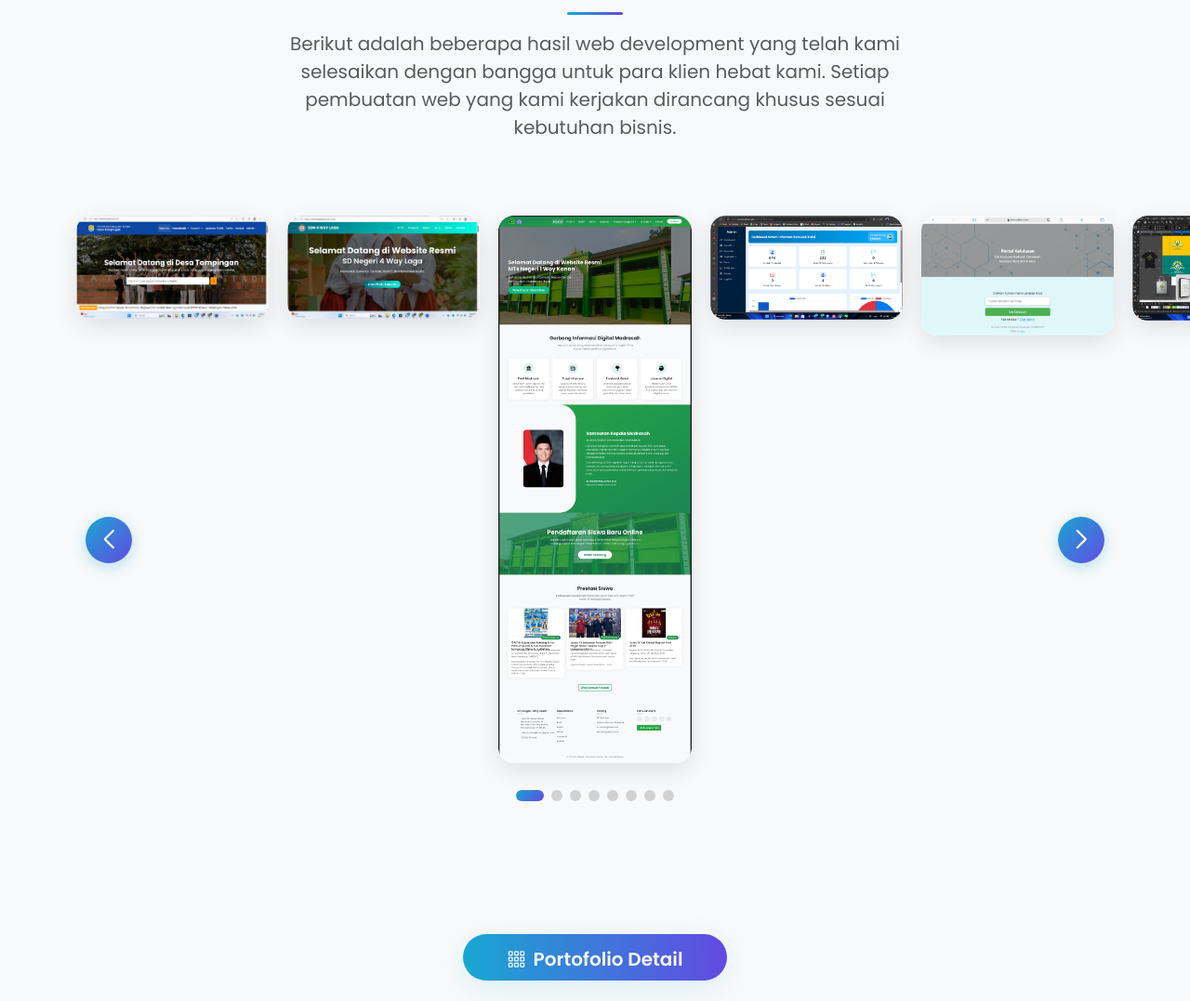
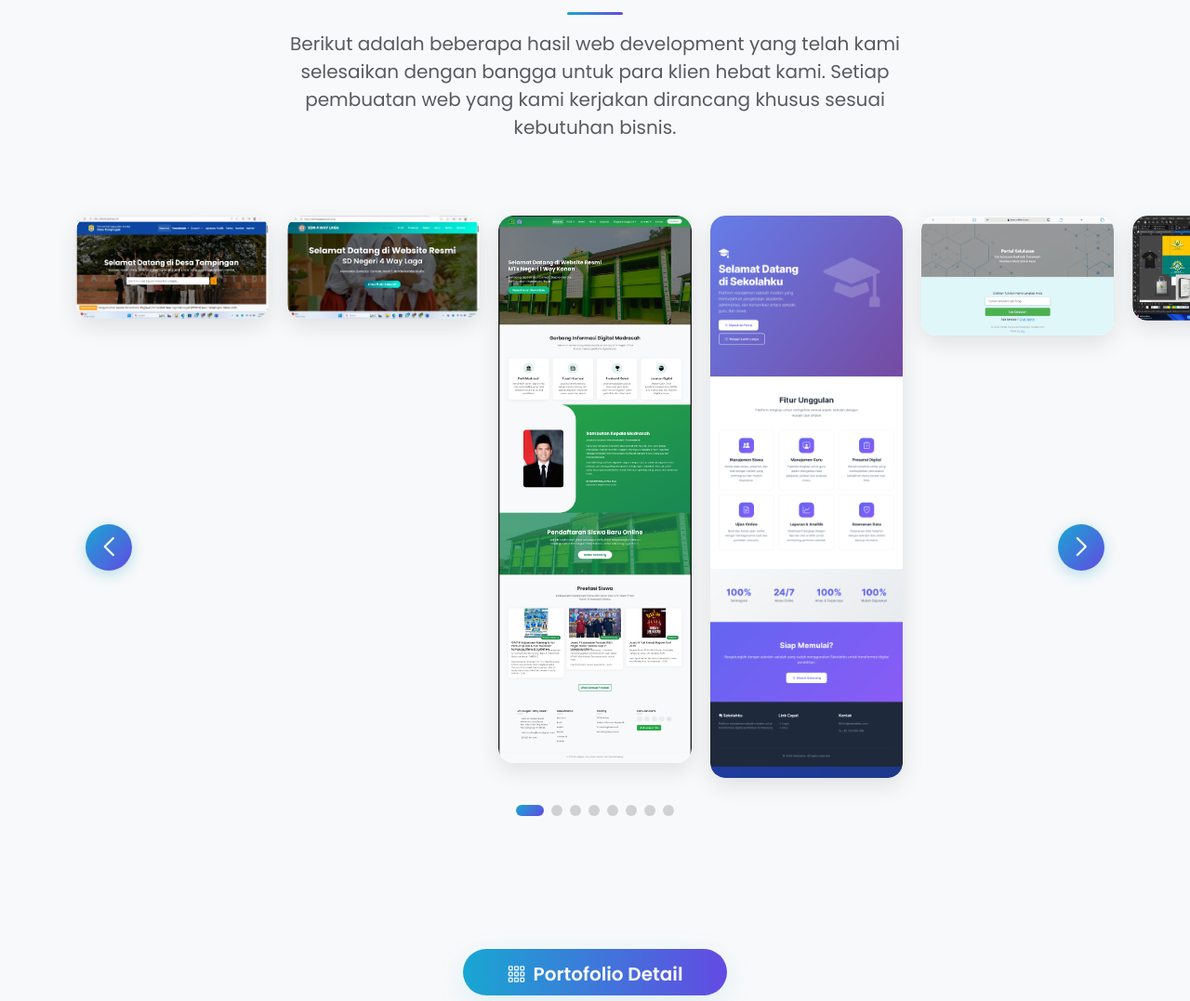
Before and after one commit to riskinurhadi/dibikininweb, a PHP site: page / in a window 1280 px wide. Shown: the part 3960-5037 px from the top of the page at 93% size. Run offline with PHP 8.4, Linux system fonts and the light colour scheme; some libraries are stand-ins or nearby versions.

Commit message:
new file:   assets/img/sekolahku.png 	modified:   index.php

```diff
--- a/index.php
+++ b/index.php
@@ -459,7 +459,7 @@ include 'koneksi.php';
                     </div>
                     <div class="swiper-slide">
                         <div class="portfolio-slide-item">
-                            <img src="assets/img/kemusuk.png" alt="Sistem Informasi Dusun" class="portfolio-slide-img">
+                            <img src="assets/img/sekolahku.png" alt="Sistem Informasi Dusun" class="portfolio-slide-img">
                         </div>
                     </div>
                     <div class="swiper-slide">
```
Also changed, not shown: assets/img/sekolahku.png (added).
